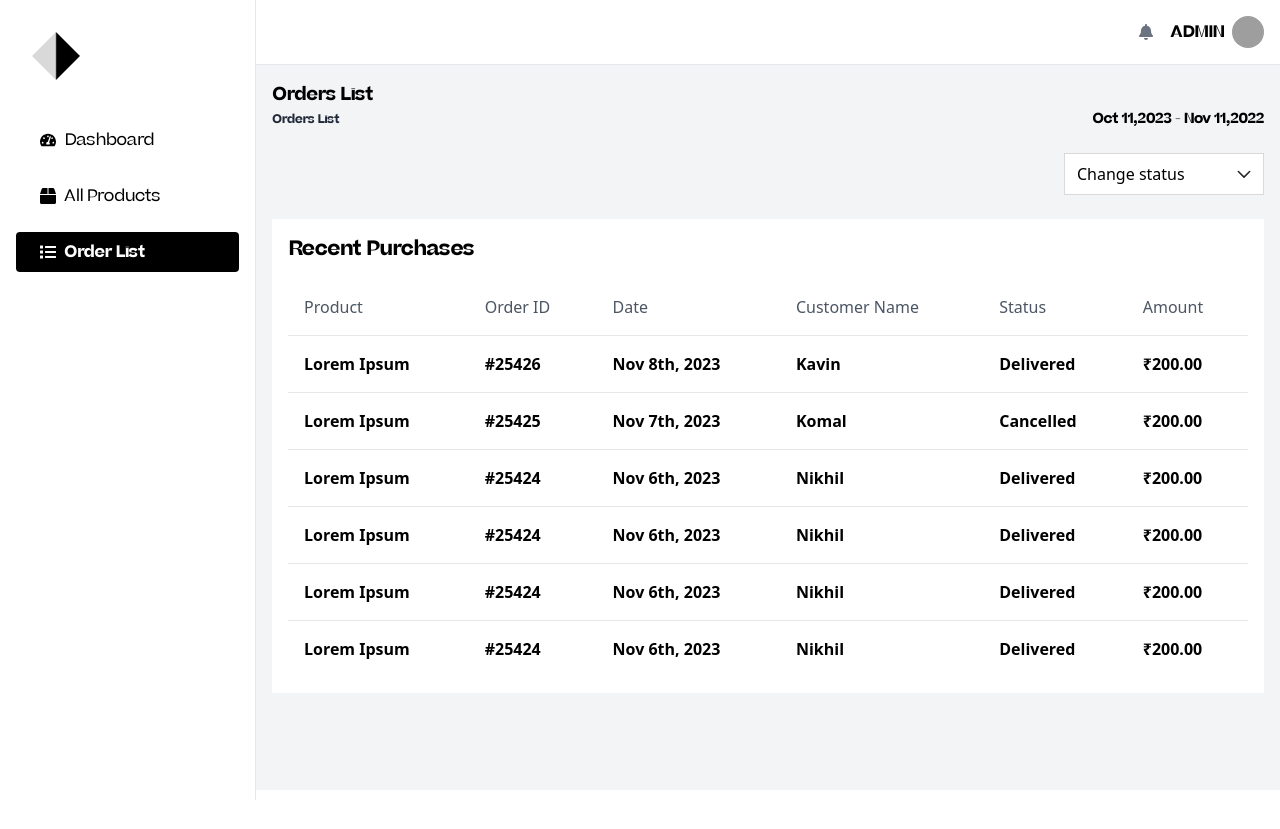
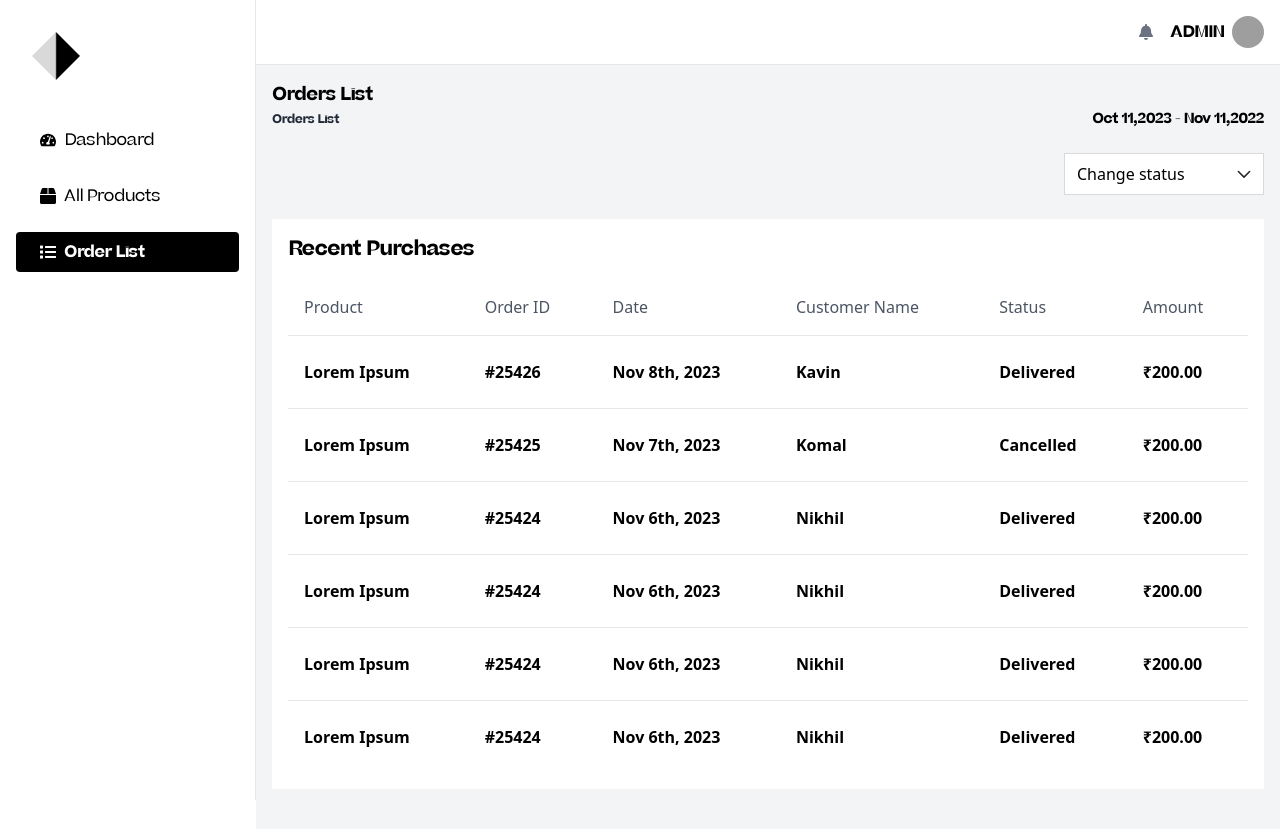
Before and after one commit to Acquaah-Emmanuel-Kofi/fashion-commerce, a Next.js app: page /admin/orders in a window 1280 px wide. Before the commit the page ends 800 px from the top, so only its background shows below. Built offline with nearby package versions, Linux system fonts and the light colour scheme; grey boxes are pictures that could not be loaded.

Commit message:
refactor: update table component to have a route on row click

```diff
--- a/src/app/admin/(components)/Table.tsx
+++ b/src/app/admin/(components)/Table.tsx
@@ -1,4 +1,5 @@
 import React from "react";
+import Link from "next/link";
 
 interface TableColumn {
   header: string;
@@ -30,12 +31,21 @@ const Table: React.FC<TableProps> = ({ title, data, columns }) => {
         </thead>
         <tbody>
           {data.map((row, rowIndex) => (
-            <tr key={rowIndex} className="border-t">
+            <tr
+              key={rowIndex}
+              className="border-t hover:shadow-md cursor-pointer"
+            >
               {columns.map((column, colIndex) => (
-                <td key={colIndex} className="p-4 font-semibold">
-                  {column.render
-                    ? column.render(row[column.accessor])
-                    : row[column.accessor]}
+                <td key={colIndex} className="py-6 px-4 font-semibold">
+                  <Link
+                    href={`/admin/orders/${row.id}`}
+                    className="block w-full h-full"
+                    passHref
+                  >
+                    {column.render
+                      ? column.render(row[column.accessor])
+                      : row[column.accessor]}
+                  </Link>
                 </td>
               ))}
             </tr>
```
